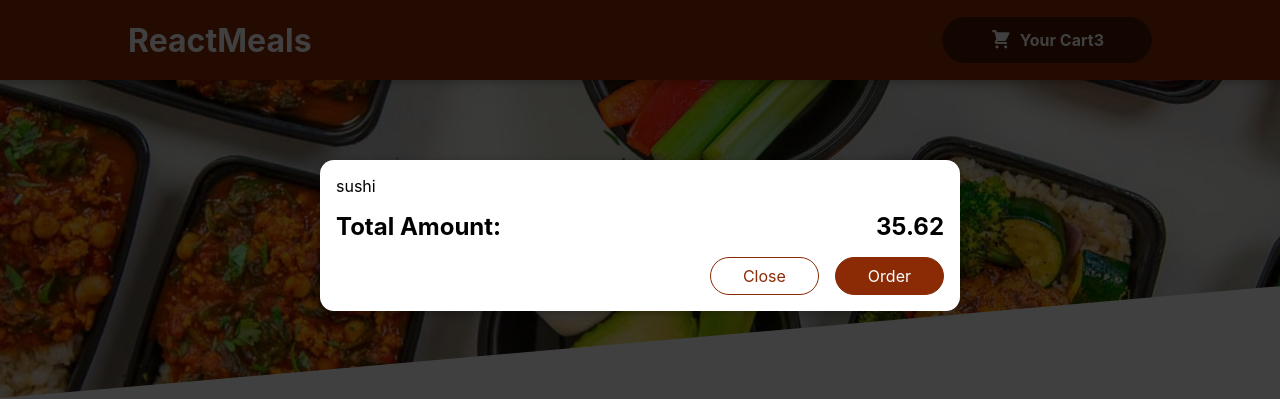
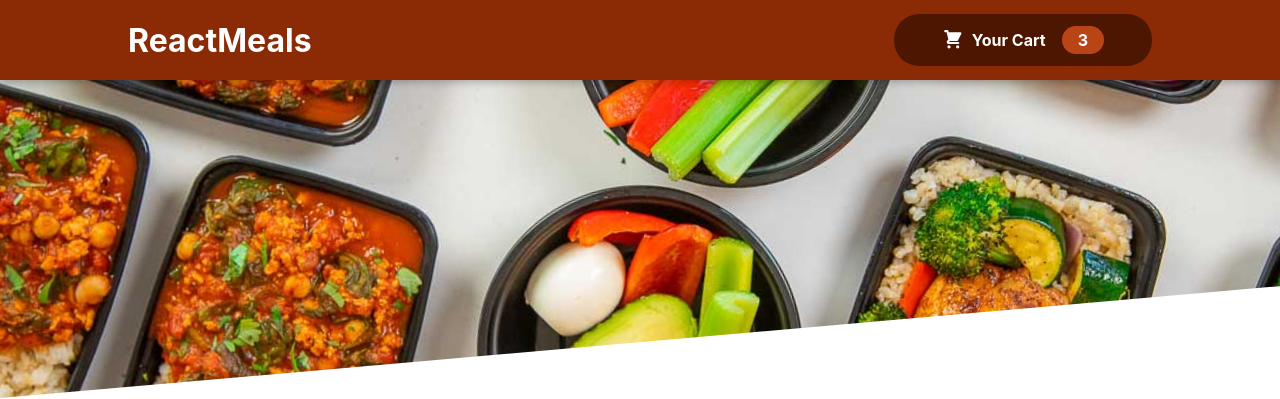
Before and after one commit to fermercadal/react-meals, a React (Create React App) app: page / in a window 1280 px wide. Shown: the top 399 px of the page. Built offline with nearby package versions, Linux system fonts and the light colour scheme.

Commit message:
Add open/close  modal functionality

```diff
--- a/src/App.js
+++ b/src/App.js
@@ -1,14 +1,24 @@
-import { Fragment } from "react";
+import { Fragment, useState } from "react";
 
 import Header from "./components/Layout/Header";
 import Meals from "./components/Meals/Meals";
 import Cart from "./components/Cart/Cart";
 
 function App() {
+  const [cartShown, setCartShown] = useState(false);
+
+  const showCartHandler = () => {
+    setCartShown(true);
+  };
+
+  const hideCartHandler = () => {
+    setCartShown(false);
+  };
+
   return (
     <Fragment>
-      <Cart />
-      <Header />
+      {cartShown && <Cart onClose={hideCartHandler} />}
+      <Header onShowCart={showCartHandler} />
       <main>
         <Meals />
       </main>
--- a/src/components/Cart/Cart.js
+++ b/src/components/Cart/Cart.js
@@ -19,14 +19,16 @@
   );
 
   return (
-    <Modal>
+    <Modal onClose={props.onClose}>
       {cartItems}
       <div className={classes.total}>
         <span>Total Amount:</span>
         <span>35.62</span>
       </div>
       <div className={classes.actions}>
-        <button className={classes["button--alt"]}>Close</button>
+        <button className={classes["button--alt"]} onClick={props.onClose}>
+          Close
+        </button>
         <button className={classes.button}>Order</button>
       </div>
     </Modal>
--- a/src/components/Layout/Header.js
+++ b/src/components/Layout/Header.js
@@ -10,7 +10,7 @@
     <Fragment>
       <header className={classes.header}>
         <h1>ReactMeals</h1>
-        <HeaderCartButton />
+        <HeaderCartButton onClick={props.onShowCart} />
       </header>
       <div className={classes["main-image"]}>
         <img src={mealsImage} alt="" />
--- a/src/components/Layout/HeaderCartButton.js
+++ b/src/components/Layout/HeaderCartButton.js
@@ -4,12 +4,12 @@
 
 const HeaderCartButton = (props) => {
   return (
-    <button className={classes.button}>
+    <button className={classes.button} onClick={props.onClick}>
       <span className={classes.icon}>
         <CartIcon />
       </span>
       <span>Your Cart</span>
-      <span classeName={classes.badge}>3</span>
+      <span className={classes.badge}>3</span>
     </button>
   );
 };
--- a/src/components/UI/Modal.js
+++ b/src/components/UI/Modal.js
@@ -4,7 +4,7 @@
 import classes from "./Modal.module.scss";
 
 const Backdrop = (props) => {
-  return <div className={classes.backdrop} />;
+  return <div className={classes.backdrop} onClick={props.onClose} />;
 };
 
 const ModalOverlay = (props) => {
@@ -20,7 +20,7 @@
 const Modal = (props) => {
   return (
     <Fragment>
-      {ReactDOM.createPortal(<Backdrop />, portalElement)}
+      {ReactDOM.createPortal(<Backdrop onClose={props.onClose} />, portalElement)}
       {ReactDOM.createPortal(
         <ModalOverlay>{props.children}</ModalOverlay>,
         portalElement
```
